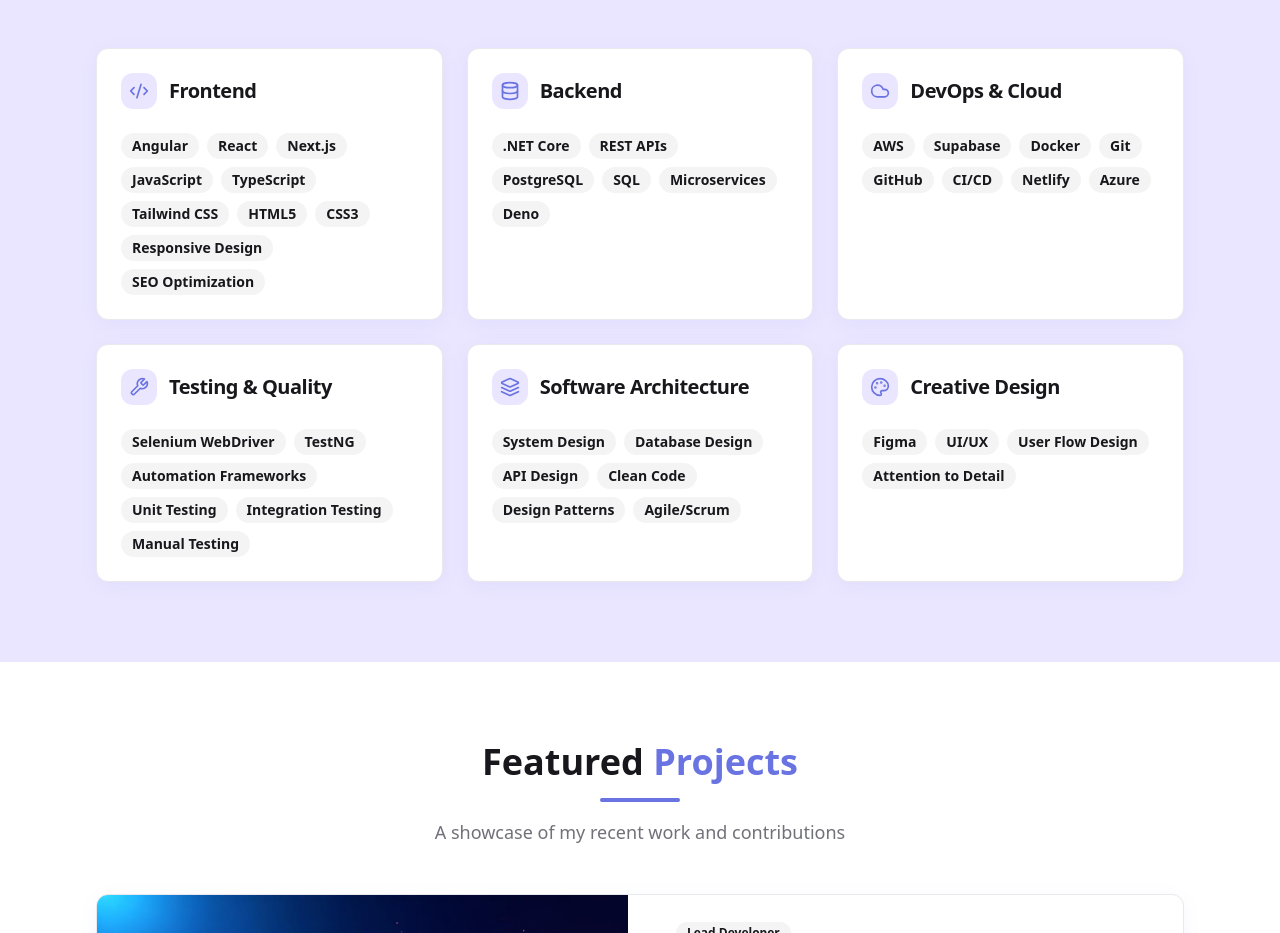
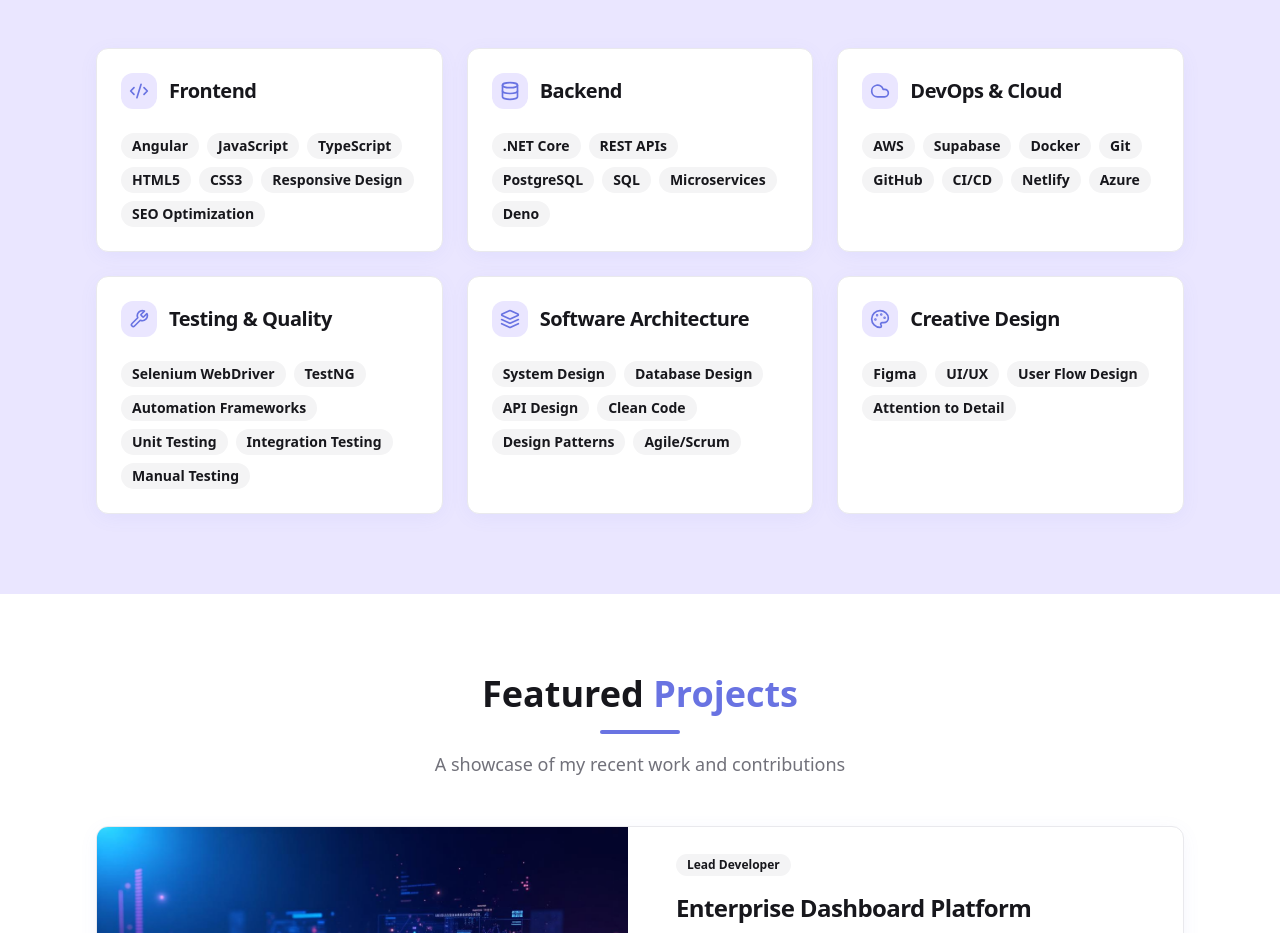
Before and after one commit to GodFix1/priyaranjan-dash-portfolio, a React (Vite) app: page / in a window 1280 px wide. Shown: the part 1680-2613 px from the top of the page. Built offline with nearby package versions, Linux system fonts and the light colour scheme; the HTML template or start-up script is replaced by a standard one.

Commit message:
Code edited in Lovable Code Editor

```diff
--- a/src/components/Skills.tsx
+++ b/src/components/Skills.tsx
@@ -7,18 +7,7 @@ const Skills = () => {
     {
       icon: Code2,
       title: "Frontend",
-      skills: [
-        "Angular",
-        "React",
-        "Next.js",
-        "JavaScript",
-        "TypeScript",
-        "Tailwind CSS",
-        "HTML5",
-        "CSS3",
-        "Responsive Design",
-        "SEO Optimization",
-      ],
+      skills: ["Angular", "JavaScript", "TypeScript", "HTML5", "CSS3", "Responsive Design", "SEO Optimization"],
     },
     {
       icon: Database,
```
